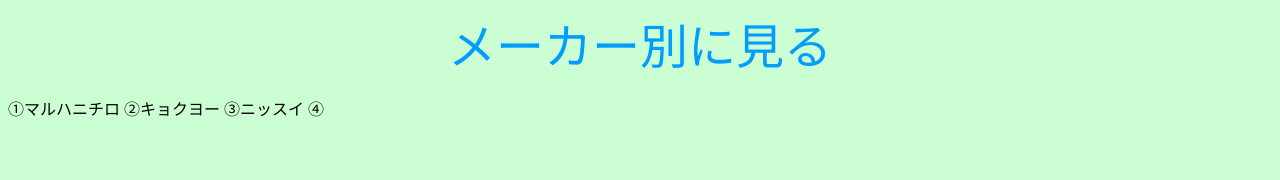
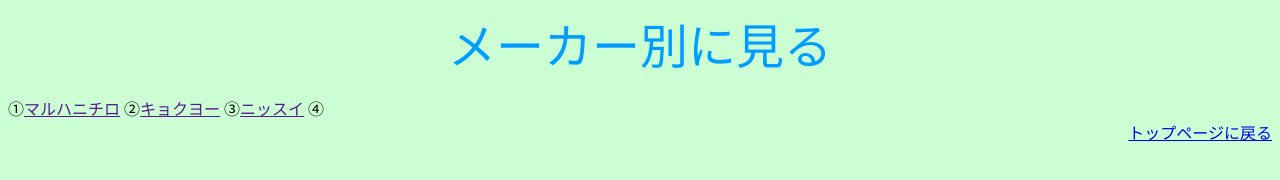
Before and after one commit to magnesoum/by_maker, a plain HTML site: page index.html in a window 1280 px wide. Drawn offline with Linux system fonts and the light colour scheme.

Commit message:
Update index.html

```diff
--- a/index.html
+++ b/index.html
@@ -5,11 +5,16 @@
 <body bgcolor="#CBFFD3">
 <center><font size="7" color="#009dff">メーカー別に見る</font></center>
 <br>
-  ①マルハニチロ
-  ②キョクヨー
-  ③ニッスイ
-  ④
+  ①<a href="">マルハニチロ</a>
+  ②<a href="">キョクヨー</a>
+  ③<a href="">ニッスイ</a>
+  ④<a href=""> </a>
 
+<div align="right">
+  <a href="https://magnesoum.github.io/candume_syashinkan_mainpage/">
+    トップページに戻る
+  </a>
+</div>
 
 </body>
 </html>
```
